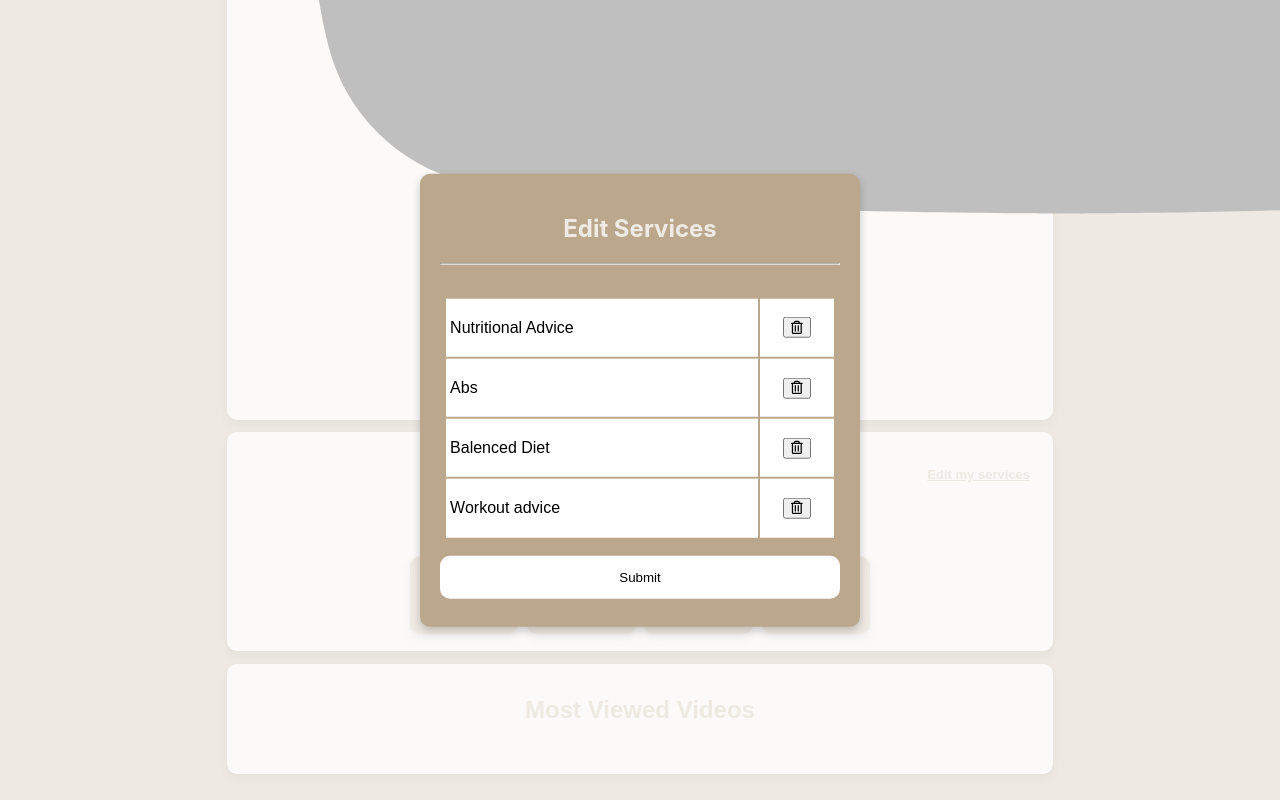
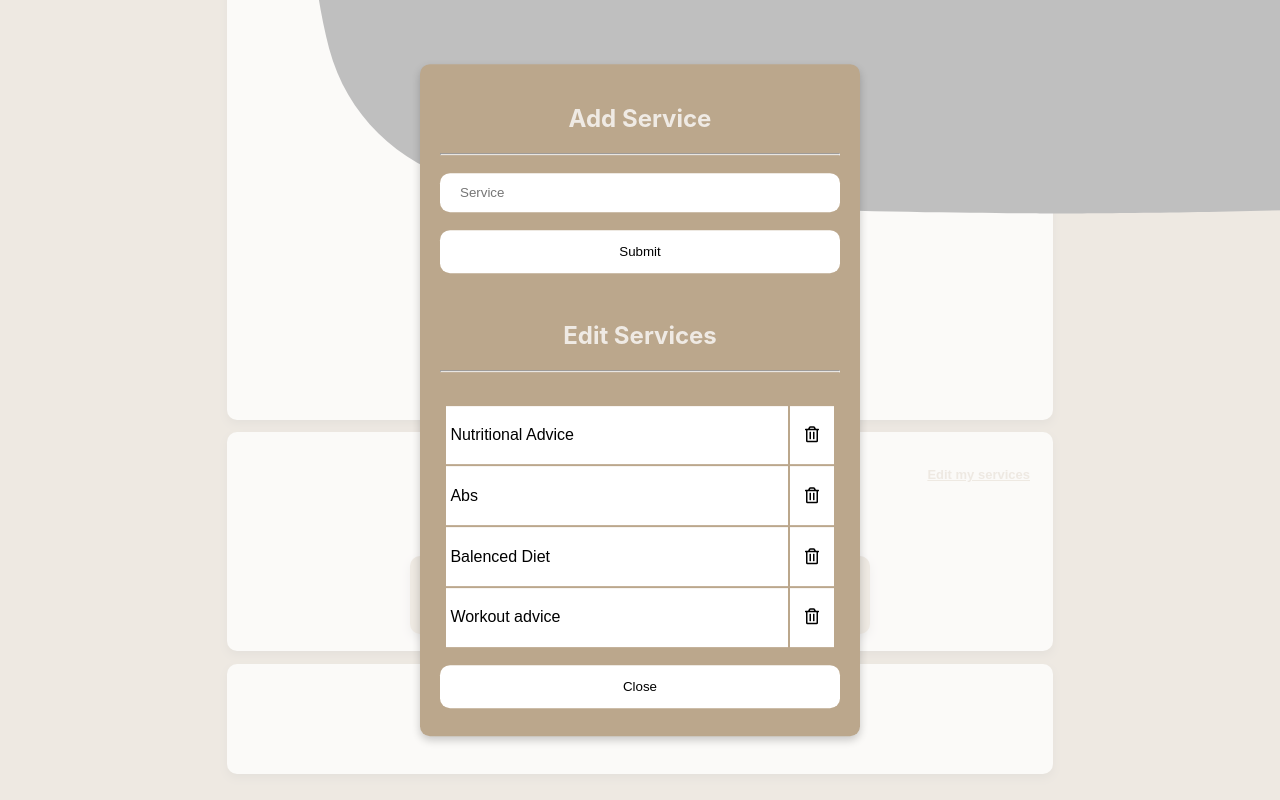
Before and after one commit to SelimAlastra/Fitness-and-Nutrition-Aggregator, a React (Create React App) app: page / in a window 1280 px wide. Both pictures are taken after a click on the element "Edit my services". Shown: the part 3369-4169 px from the top of the page. Built offline with nearby package versions, Linux system fonts and the light colour scheme.

Commit message:
Implement adding new service

```diff
--- a/src/ProfessionalProfile.js
+++ b/src/ProfessionalProfile.js
@@ -1,7 +1,7 @@
 import React, { useState } from "react";
 import { FontAwesomeIcon } from "@fortawesome/react-fontawesome"
 import { faInstagram, faYoutube } from "@fortawesome/free-brands-svg-icons"
-import {faTrashAlt} from "@fortawesome/free-regular-svg-icons"
+import {faTrashAlt, faPlusSquare} from "@fortawesome/free-regular-svg-icons"
 import './ProfessionalProfile.css';
 import ProfileInfo from './ProfileInfo';
 import Services from './Services';
@@ -38,7 +38,6 @@ class ProfessionalProfile extends React.Component  {
             editServicesIsOpen: false
         };
         this.handleDetailsChange = this.handleDetailsChange.bind(this);
-        this.handleServicesChange = this.handleServicesChange.bind(this);
         this.handleServicesFormSubmit = this.handleServicesFormSubmit.bind(this);
         this.handleServicesFormSubmit = this.handleServicesFormSubmit.bind(this);
         this.toggleEditDetails = this.toggleEditDetails.bind(this);
@@ -63,13 +62,6 @@ class ProfessionalProfile extends React.Component  {
     handleDetailsFormSubmit(submitEvent) {
         this.toggleEditDetails();
         window.alert("Updated!");
-    }
-
-    /*
-        Handles changes to data in the popup form
-    */
-    handleServicesChange(changeEvent) {
-        // TODO
     }
 
     /*
@@ -103,6 +95,9 @@ class ProfessionalProfile extends React.Component  {
         });
     }
 
+    /*
+        Adds all of the services to a table
+    */
     createServices() {
         var services = this.state.services;
         if (services !== undefined && services.length > 0) {
@@ -118,15 +113,16 @@ class ProfessionalProfile extends React.Component  {
                             }}>{service}</p>
                     </td>
                     <td>
-                    <button onClick={() => {
+                    <div onClick={() => {
                         var newServices = this.state.services;
                         let index = newServices.indexOf(service);
                         if (index !== -1) {
                             newServices.splice(index,1);
                             this.setState({...this.state,services: newServices});
+                            // TODO: submit changes to database
                         }
                     }}
-                    name="jis" value={service}>
+                    value={service}>
                     <FontAwesomeIcon
                         icon={faTrashAlt}
                         style={{
@@ -135,7 +131,7 @@ class ProfessionalProfile extends React.Component  {
                             }}
                         value={service}
                         />
-                    </button>
+                    </div>
 
                     </td>
                 </tr>
@@ -146,7 +142,6 @@ class ProfessionalProfile extends React.Component  {
             return (<div><p>Sorry, no services can be found!</p></div>);
         }
     }
-
 
     /*
         Adds the 'Edit my details' link to the component
@@ -255,20 +250,50 @@ class ProfessionalProfile extends React.Component  {
                 onRequestClose={this.toggleEditServices}
                 >
                     <div data-testid="detailsPopup">
+                    <h2 className="modalTitle">Add Service</h2>
+                    <hr />
+                    <div className="addService">
+                            <input
+                            id="newServiceInput"
+                            name="newService"
+                            placeholder="Service"
+                            className="textInput"
+                            />
+                        </div>
+                        <div className="buttonsContainer">
+                            <input
+                            className="submitButton"
+                            type="submit"
+                            value="Submit"
+                            onClick={() => {
+                                let newService = document.getElementById("newServiceInput").value;
+                                if (newService !== undefined && newService !== "") {
+                                    let oldServices = this.state.services;
+                                    oldServices.push(newService);
+                                    this.setState({
+                                        ...this.state,
+                                        services: oldServices
+                                    });
+                                    document.getElementById("newServiceInput").value = "";
+                                    // TODO: write new state to database
+                                }
+                            }}
+                            />
+                        </div>
+                        <br />
                         <h2 className="modalTitle">Edit Services</h2>
                         <hr/><br/>
                         <div className="services">
                             {this.createServices(this.state.services)}
                         </div>
                         <div className="buttonsContainer">
-                        <input
-                        className="submitButton"
-                        type="submit"
-                        value="Submit"
-                        onClick={this.handleServicesFormSubmit}
-                        />
-                    </div>
-
+                            <input
+                            className="submitButton"
+                            type="submit"
+                            value="Close"
+                            onClick={this.toggleEditServices}
+                            />
+                        </div>
                     </div>
                 </Modal>
             </div>
```
Also changed, not shown: src/ProfessionalProfile.css (line endings or trailing spaces).
